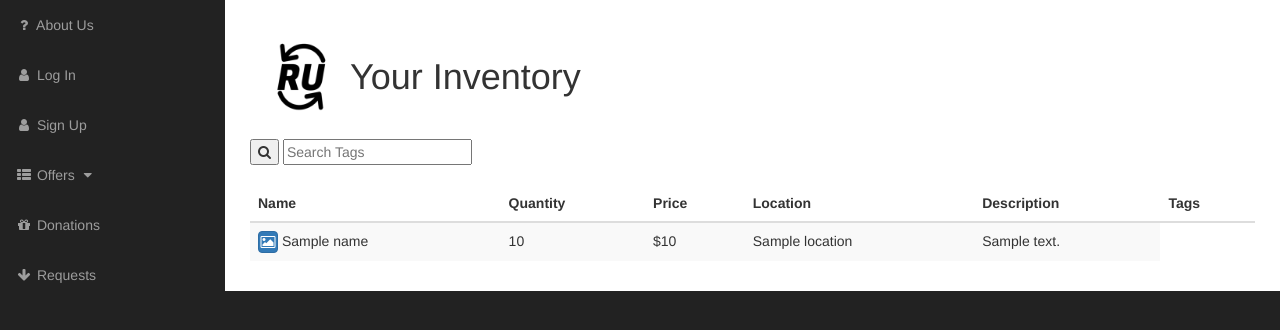
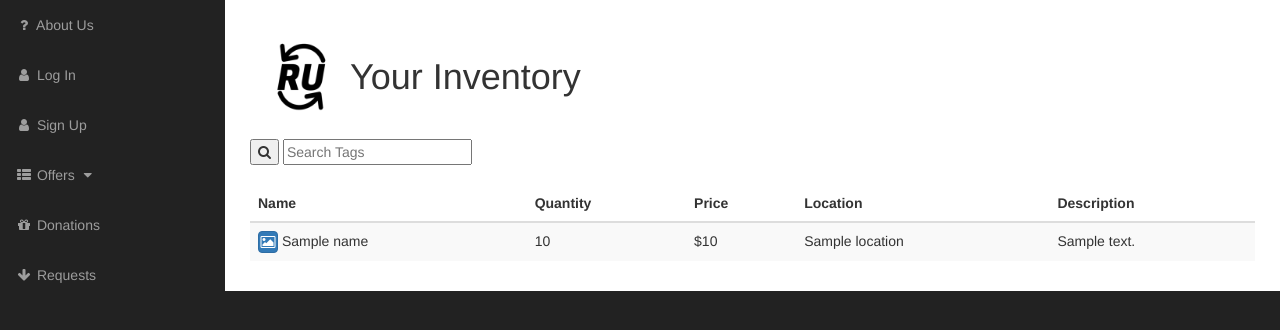
Before and after one commit to no-whey/ResourcefulUpcyclers, a Django app: template website/frontend/templates/inventory/index.html in a window 1280 px wide. Shown: the part 51-381 px from the top of the page. Run offline with Django 3.2, Linux system fonts and the light colour scheme; the template is opened without the code that fills it: most values are stand-ins (such as "Sample title", 1, 10 or a date in 2020); grey boxes marked "Sample" are stand-in pictures; some libraries are stand-ins or nearby versions.

Commit message:
Fixed floating tag column on Inventory page

```diff
--- a/website/frontend/templates/inventory/index.html
+++ b/website/frontend/templates/inventory/index.html
@@ -30,7 +30,6 @@
             {% if user.profile.isOwner %}
             <th>Private</th>
             {% endif %}
-            <th>Tags</th>
             </tr>
             </thead>
           <tbody>
```
